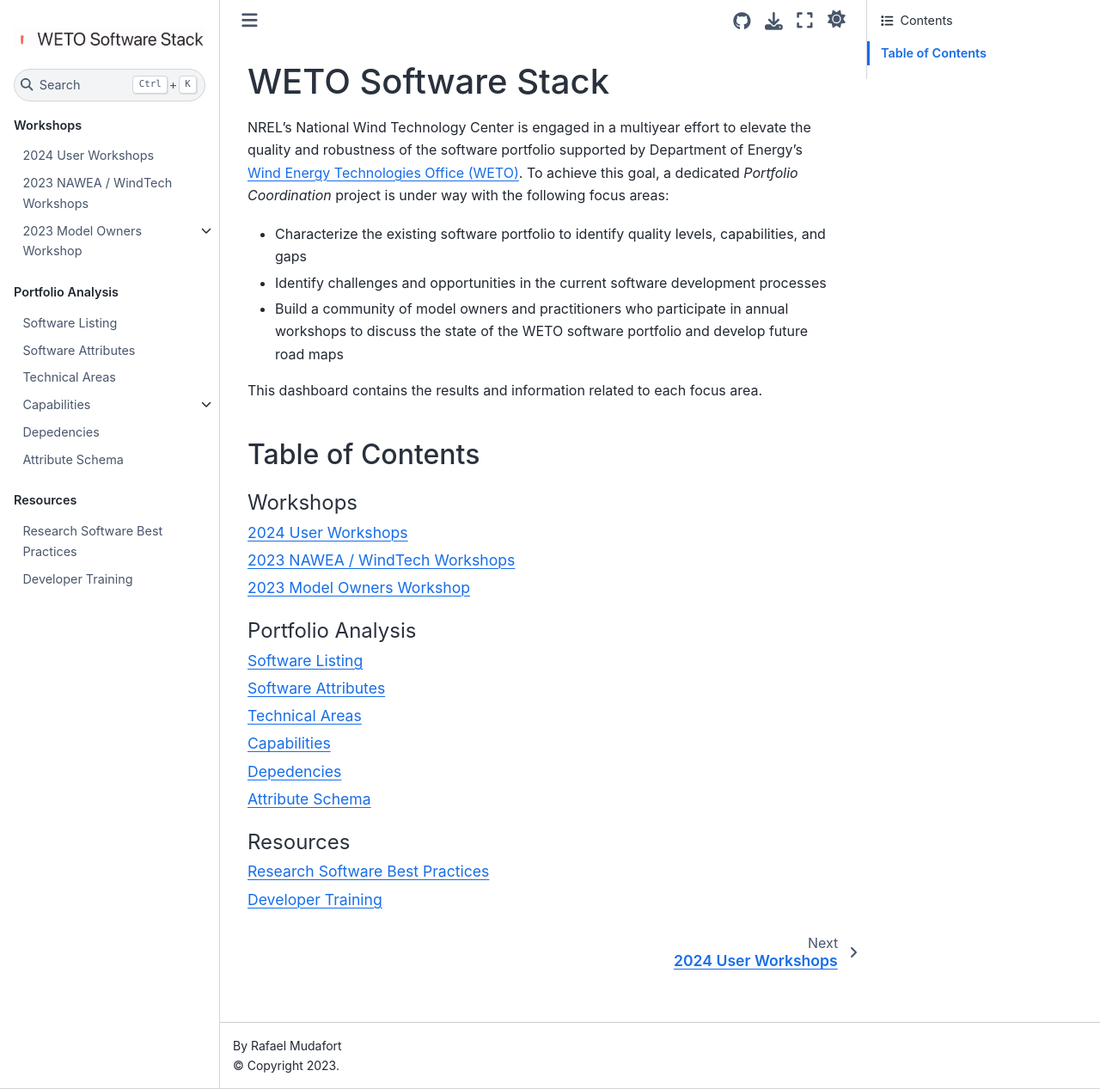
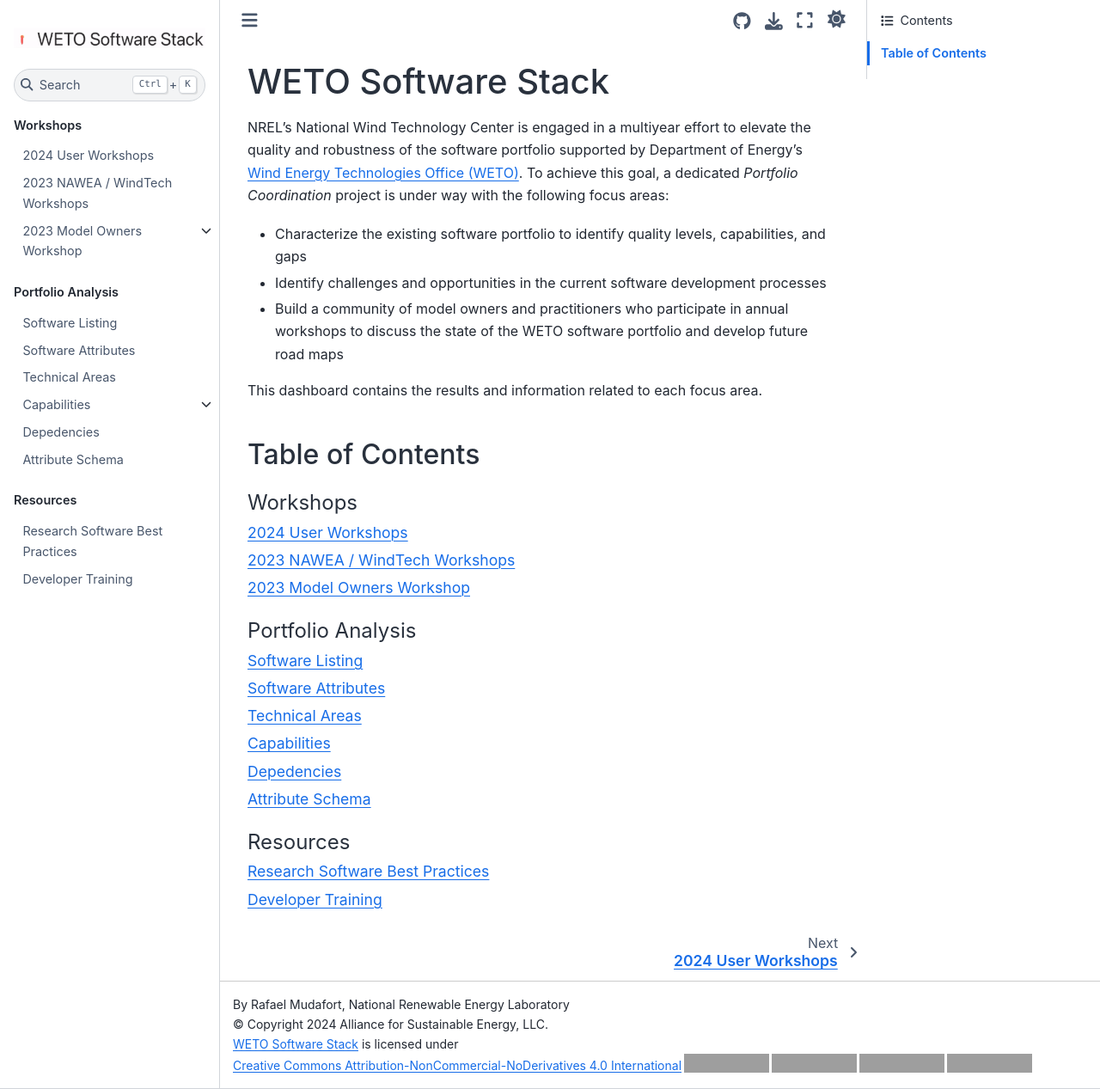
Before and after one commit to NREL/WETOStack, a Jupyter Book: the page built from docs/index.md, in a window 1280 px wide and 1267 px high. Shown: the whole window at 86% size. Built offline with Jupyter Book 1.0.4 settings and Sphinx 7.4.7 and the Sphinx Book theme 1.1.4, drawn with Linux system fonts in a browser that asks for light colours; grey boxes are pictures that could not be loaded.

Commit message:
Add license and copyright

```diff
--- a/docs/_config.yml
+++ b/docs/_config.yml
@@ -2,9 +2,9 @@
 # Learn more at https://jupyterbook.org/customize/config.html
 
 title:
-author: Rafael Mudafort
+author: Rafael Mudafort, National Renewable Energy Laboratory
 logo: _static/images/logo.gif
-copyright: '2023'
+copyright: '2024 Alliance for Sustainable Energy, LLC'
 only_build_toc_files: true
 
 # Force re-execution of notebooks on each build.
@@ -35,6 +35,8 @@
   use_issues_button: true
   google_analytics_id: G-XK6LTW8XM7
   home_page_in_navbar: false
+  extra_footer: |
+    <p xmlns:cc="http://creativecommons.org/ns#" xmlns:dct="http://purl.org/dc/terms/"><a property="dct:title" rel="cc:attributionURL" href="https://nrel.github.io/WETOStack">WETO Software Stack</a> is licensed under <a href="https://creativecommons.org/licenses/by-nc-nd/4.0/?ref=chooser-v1" target="_blank" rel="license noopener noreferrer" style="display:inline-block;">Creative Commons Attribution-NonCommercial-NoDerivatives 4.0 International<img style="height:22px!important;margin-left:3px;vertical-align:text-bottom;" src="https://mirrors.creativecommons.org/presskit/icons/cc.svg?ref=chooser-v1" alt=""><img style="height:22px!important;margin-left:3px;vertical-align:text-bottom;" src="https://mirrors.creativecommons.org/presskit/icons/by.svg?ref=chooser-v1" alt=""><img style="height:22px!important;margin-left:3px;vertical-align:text-bottom;" src="https://mirrors.creativecommons.org/presskit/icons/nc.svg?ref=chooser-v1" alt=""><img style="height:22px!important;margin-left:3px;vertical-align:text-bottom;" src="https://mirrors.creativecommons.org/presskit/icons/nd.svg?ref=chooser-v1" alt=""></a></p>
 
 sphinx:
   mermaid_version: 10.1.0
```
Also changed, not shown: README.md (+6 -0 lines), 1 other file.
